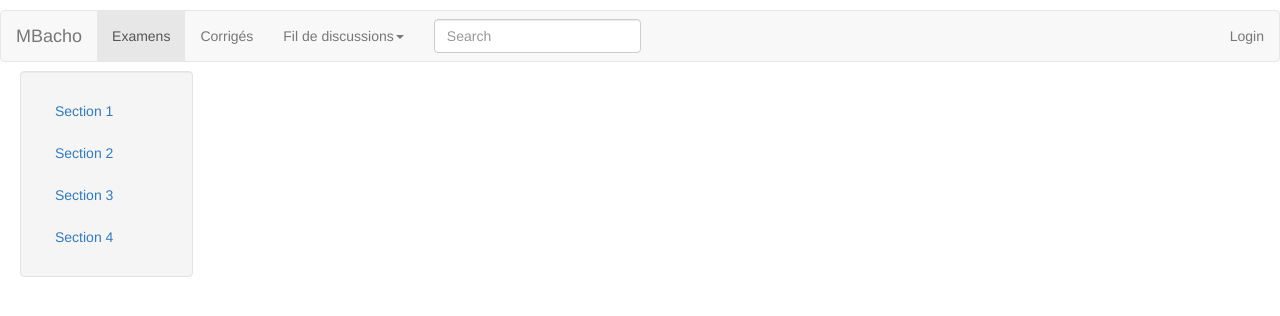
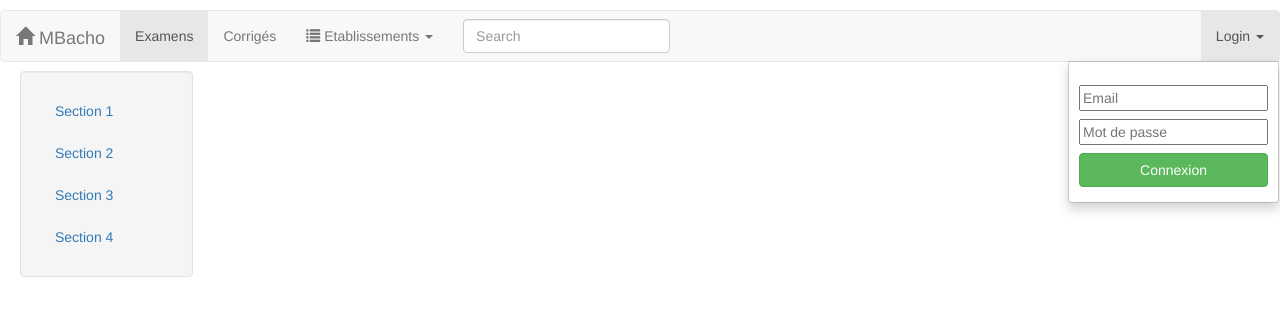
Before and after one commit to ejoinel/MonBacho, a Django app: page /account/reset_password in a window 1280 px wide, after a click on "Login". Shown: the top 316 px of the page. Run offline with Django 3.2, Linux system fonts and the light colour scheme; parts of the project's set-up code (start-up, migrations or seed data) failed here and were passed over; some libraries are stand-ins or nearby versions; some web fonts are replaced.

Commit message:
Un peu de custom

```diff
--- a/MonBacho/templates/navbar.html
+++ b/MonBacho/templates/navbar.html
@@ -7,7 +7,7 @@
             <span class="icon-bar"></span>
             <span class="icon-bar"></span>
         </button>
-        <a href="#" class="navbar-brand">MBacho</a>
+        <a href="#" class="navbar-brand"><span class="glyphicon glyphicon-home"></span>&nbsp;MBacho</a>
     </div>
     <!-- Collection of nav links, forms, and other content for toggling -->
     <div id="navbarCollapse" class="collapse navbar-collapse">
@@ -15,7 +15,7 @@
             <li class="active"><a href="#">Examens</a></li>
             <li><a href="#">Corrigés</a></li>
             <li class="dropdown">
-                <a data-toggle="dropdown" class="dropdown-toggle" href="#">Fil de discussions<b class="caret"></b></a>
+                <a class="dropdown-toggle" data-toggle="dropdown" href="#" id="download"><span class="glyphicon glyphicon-list"></span> Etablissements <span class="caret"></span></a>
                 <ul role="menu" class="dropdown-menu">
                     <li><a href="#">Inbox</a></li>
                     <li><a href="#">Drafts</a></li>
@@ -31,7 +31,22 @@
             </div>
         </form>
         <ul class="nav navbar-nav navbar-right">
-            <li><a href="#">Login</a></li>
+
+            <li class="dropdown" id="menu1">
+             <a class="dropdown-toggle" data-toggle="dropdown" href="#menu1">
+               Login
+                <b class="caret"></b>
+             </a>
+             <div class="dropdown-menu">
+               <form style="margin: 0px" accept-charset="UTF-8" action="/sessions" method="post"><div style="margin:0;padding:0;display:inline"><input name="utf8" type="hidden" value="&#x2713;" /><input name="authenticity_token" type="hidden" value="4L/A2ZMYkhTD3IiNDMTuB/fhPRvyCNGEsaZocUUpw40=" /></div>
+                 <fieldset class='textbox' style="padding:10px">
+                   <input style="margin-top: 8px" type="text" placeholder="Email" />
+                   <input style="margin-top: 8px" type="password" placeholder="Mot de passe" />
+                   <input style="margin-top: 8px" class='btn btn-success btn-block' name="commit" type="submit" value="Connexion" />
+                 </fieldset>
+               </form>
+             </div>
+           </li>
         </ul>
     </div>
 </nav>
--- a/MonBacho/views.py
+++ b/MonBacho/views.py
@@ -27,15 +27,30 @@ MESSAGE_TAGS = {message_constants.DEBUG: 'debug',
                 message_constants.ERROR: 'danger', }
 
 
+def get_logged_user_from_request(request):
+    if 'logged_user_id' in request.session:
+        logged_user_id = request.session['logged_user_id']
+        users = User.objects.get( id=logged_user_id )
+        if not users:
+            return None
+        if isinstance( users, list):
+            return users[0]
+        else:
+            return users
+    else:
+        return None
+    return None
+
+
+
 #@login_required(login_url='/login')
 def home(request):
-    return render_to_response('home.html', {'current_date_time': datetime.now()})
-    # if 'logged_user_id' in request.session:
-    #     logged_user_id = request.session['logged_user_id']
-    #     logged_user = authenticate(id=logged_user_id)
-    #     return render_to_response('home.html', {'current_date_time': datetime.now(), 'logged_user': logged_user})
-    # else:
-    #     return HttpResponseRedirect('/login')
+
+    logged_user = get_logged_user_from_request( request=request )
+    if logged_user:
+        return render_to_response('home.html', {'current_date_time': datetime.now(), 'logged_user': logged_user})
+    else:
+        return HttpResponseRedirect('/login')
 
 
 
```
Also changed, not shown: MonBacho/models.py (+38 -12 lines).
